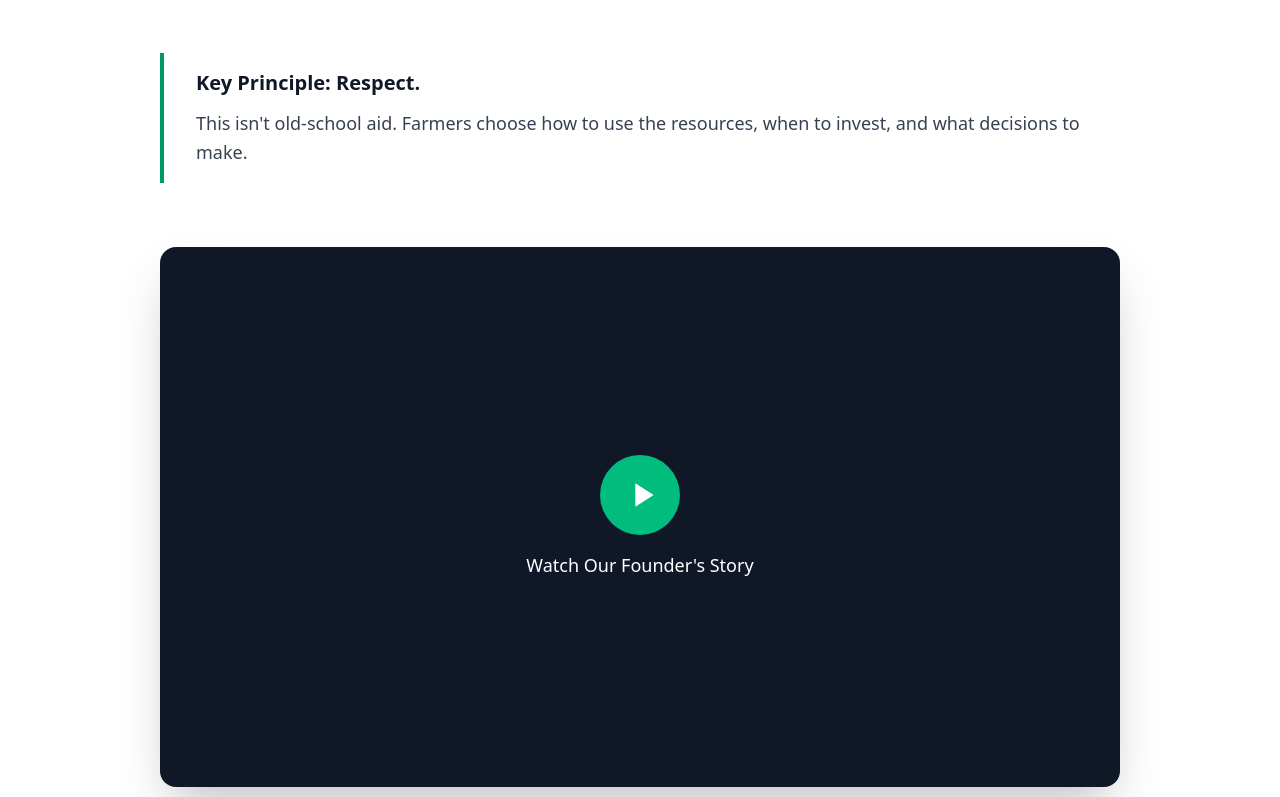
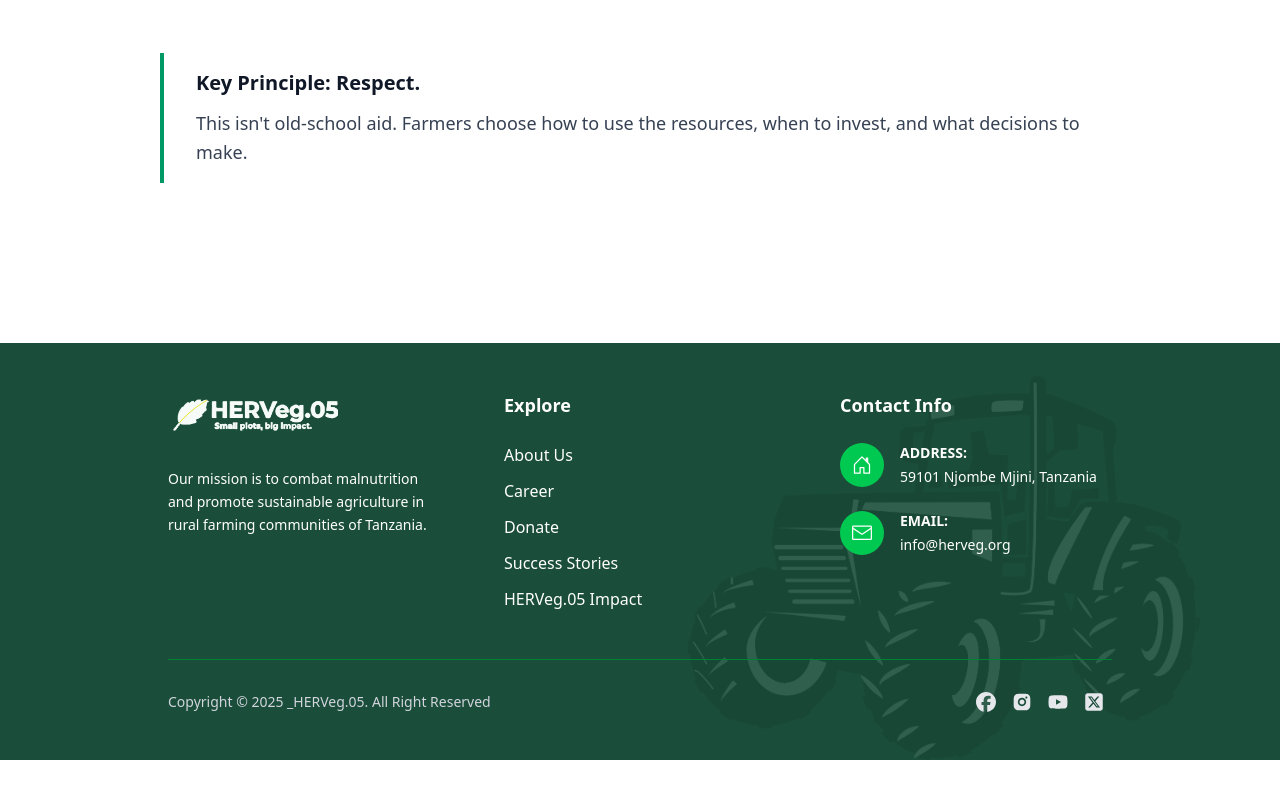
Before and after one commit to Mhando-Z/HervegWeb, a Next.js app: page /aboutus/whoweare in a window 1280 px wide. Shown: the part 2000-2797 px from the top of the page. After the commit the page ends 2760 px from the top, so only its background shows below. Built offline with nearby package versions, Linux system fonts and the light colour scheme; a web font is replaced by a local one.

Commit message:
Phase One

```diff
--- a/src/app/aboutus/whoweare/page.jsx
+++ b/src/app/aboutus/whoweare/page.jsx
@@ -561,7 +561,7 @@ const HeroAndStory = () => {
 
             {/* Video Section Placeholder */}
             <motion.div variants={fadeInUp} className="mt-16">
-              <div className="bg-gray-900 rounded-2xl overflow-hidden shadow-2xl aspect-video">
+              <div className="bg-gray-900 hidden rounded-2xl overflow-hidden shadow-2xl aspect-video">
                 <div className="w-full h-full flex items-center justify-center">
                   <div className="text-center">
                     <div className="w-20 h-20 bg-emerald-500 rounded-full flex items-center justify-center mx-auto mb-4">
```
